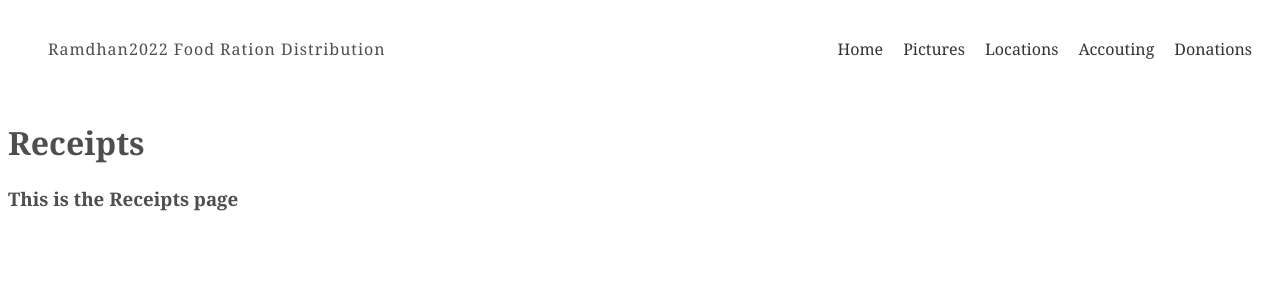
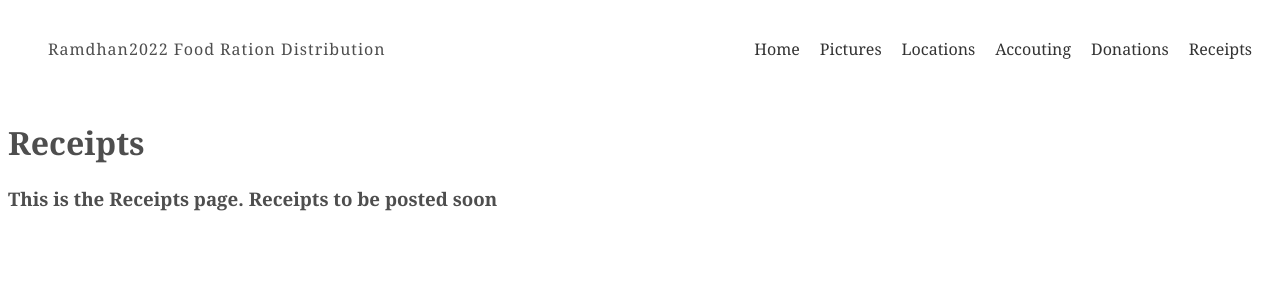
Before and after one commit to bashiraziz/photo-gallery-react, a React (Create React App) app: page /receipts in a window 1280 px wide. Shown: the top 300 px of the page. Built offline with nearby package versions, Linux system fonts and the light colour scheme.

Commit message:
Receipts page remaining

```diff
--- a/src/comps/Receipts.js
+++ b/src/comps/Receipts.js
@@ -7,7 +7,7 @@ export default function Receipts() {
   <>
    <div>
     <h1> Receipts</h1>
-    <h3>This is the Receipts page</h3>
+    <h3>This is the Receipts page. Receipts to be posted soon</h3>
    </div>
   </>
  )
--- a/src/comps/navbar/Navbar.js
+++ b/src/comps/navbar/Navbar.js
@@ -17,7 +17,7 @@ export default function Navbar() {
         <li><Link to="/locations">Locations</Link></li>
         <li><Link to="/accounting">Accouting</Link></li>
         <li><Link to="/donations">Donations</Link></li>
-        {/* <li><Link to="/receipts">Receipts</Link></li> */}
+        <li><Link to="/receipts">Receipts</Link></li>
 
 
 
```
